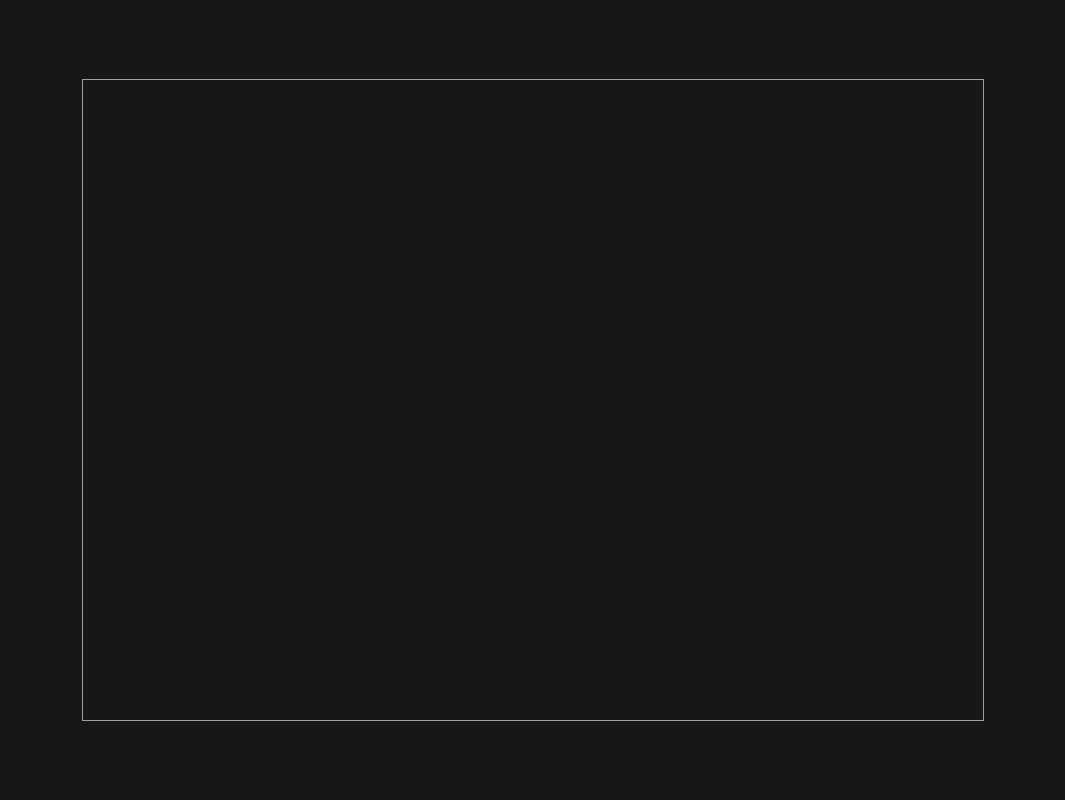
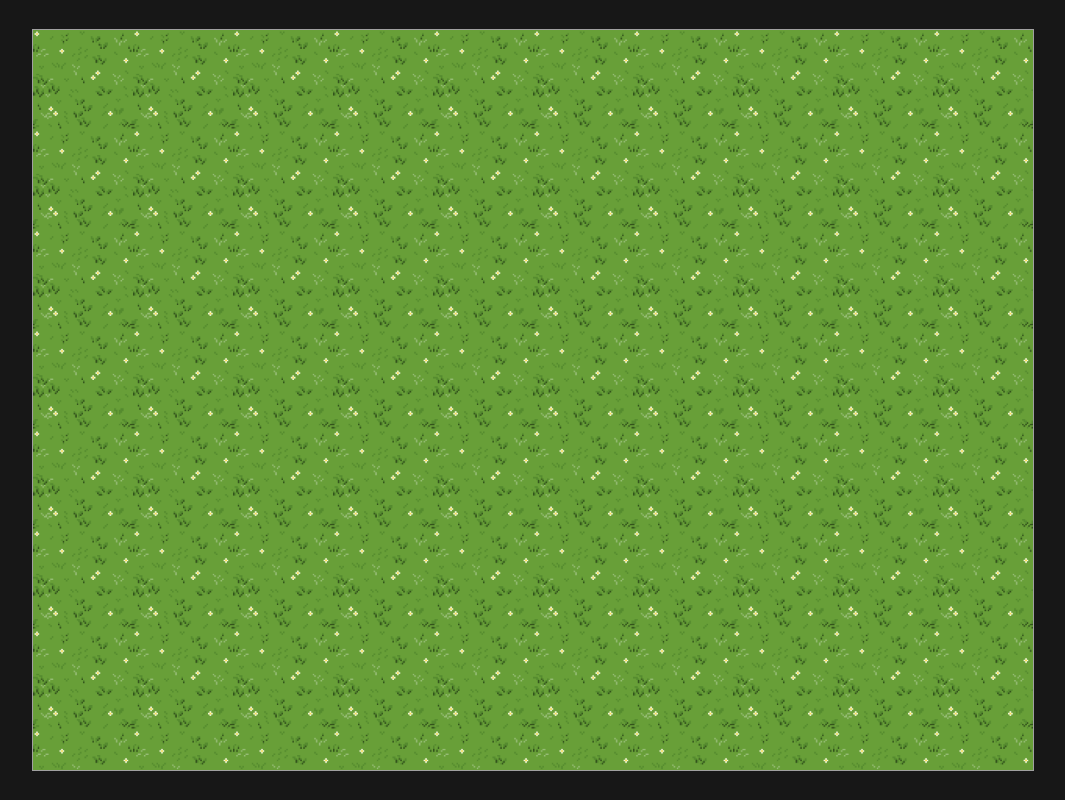
Before and after one commit to yurirodnov/Save-the-kitten, a website built with Vite: page index.html in a window 1280 px wide. Shown: the whole page, without its empty margins (107-1172 px from the left). Built offline with nearby package versions, Linux system fonts and the light colour scheme.

Commit message:
add grass background

```diff
--- a/index.html
+++ b/index.html
@@ -1,13 +1,21 @@
-<!doctype html>
+<!DOCTYPE html>
 <html lang="en">
   <head>
     <meta charset="UTF-8" />
-    <link rel="icon" type="image/svg+xml" href="/vite.svg" />
     <meta name="viewport" content="width=device-width, initial-scale=1.0" />
-    <title>Vite + TS</title>
+    <title>Save Kitten</title>
   </head>
   <body>
+    <!-- ASSETS -->
+    <img src="./src/assets/coin.png" id="coin" alt="Coin asset pic" />
+    <img src="./src/assets/grass.png" id="grass" alt="Grass asset pic" />
+    <img src="./src/assets/kitten.png" id="kitten" alt="Kitten asset pic" />
+    <img src="./src/assets/zombie.png" id="zombie" alt="Zombie asset pic" />
+
+    <!-- GAME ROOT -->
     <div id="app"></div>
+
+    <!-- MAIN SCRIPT MODULE -->
     <script type="module" src="/src/main.ts"></script>
   </body>
 </html>
--- a/src/main.ts
+++ b/src/main.ts
@@ -1,4 +1,5 @@
 import { InitCanvas } from './modules/canvas';
+import { Backgorund } from './modules/background';
 import './styles/style.css'
 
 const app = document.querySelector<HTMLDivElement>('#app');
@@ -6,10 +7,16 @@ if (!app) {
   throw new Error("Element with ID 'app' not found.");
 }
 
-const canvas = new InitCanvas(900, 640, 'canvas');
+const canvas = new InitCanvas(1000, 740, 'canvas');
+const canvasElement = canvas.getCanvas();
+const canvasCtx = canvas.getCanvasContext();
+const background = new Backgorund(1000, 740);
 
-
-const canvasElement = canvas.getCanvas();
+const animateGame = () => {
+  background.draw(canvasCtx);
+  requestAnimationFrame(animateGame);
+}
+animateGame();
 
 
 
--- a/src/modules/background.ts
+++ b/src/modules/background.ts
@@ -0,0 +1,39 @@
+export class Backgorund {
+  private canvasWidth: number;
+  private canvasHeight: number;
+  private backgroundImg: HTMLImageElement | null;
+  private xPosition: number;
+  private yPosition: number;
+  private width: number;
+  private height: number;
+
+  constructor(canvasWidth: number, canvasHeight: number) {
+    this.canvasWidth = canvasWidth;
+    this.canvasHeight = canvasHeight;
+    this.backgroundImg = document.getElementById('grass') as HTMLImageElement;
+    this.xPosition = 0;
+    this.yPosition = 0;
+    this.width = 100;
+    this.height = 100;
+  }
+
+  draw(context: CanvasRenderingContext2D) {
+    const imgWidth = this.width;
+    const imgHeight = this.height;
+
+    if (this.backgroundImg) {
+      for (let x = 0; x < this.canvasWidth; x += imgWidth) {
+        for (let y = 0; y < this.canvasHeight; y += imgHeight) {
+          context.drawImage(this.backgroundImg, x, y, this.width, this.height);
+        }
+      }
+    }
+
+  }
+
+  // draw(context: CanvasRenderingContext2D) {
+  //   if (this.backgroundImg) {
+  //     context.drawImage(this.backgroundImg, 0, 0, this.width, this.height);
+  //   }
+  // }
+}
--- a/src/styles/style.css
+++ b/src/styles/style.css
@@ -16,3 +16,10 @@ body {
   display: flex;
   border: 1px solid rgb(160, 160, 160);
 }
+
+#coin,
+#grass,
+#kitten,
+#zombie {
+  display: none;
+}
```
Also changed, not shown: src/assets/kitten.png (renamed from src/assets/kitten2.png), src/assets/zombie.png (renamed from src/assets/16579667d94d774.png).
